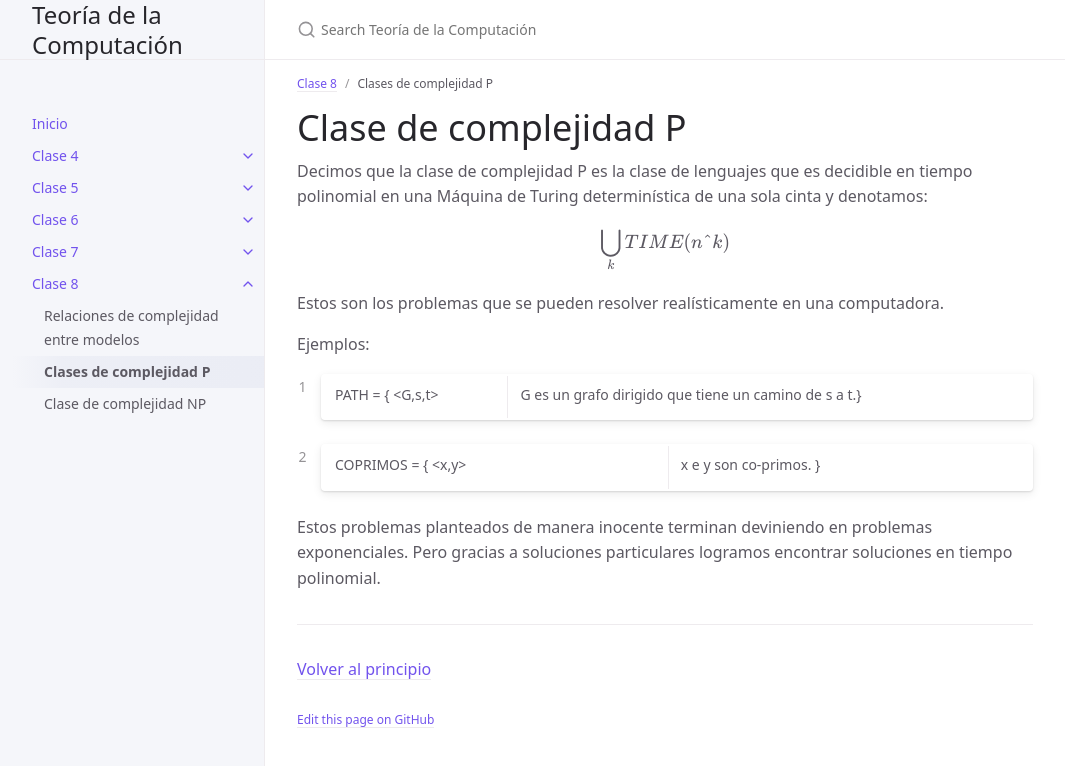
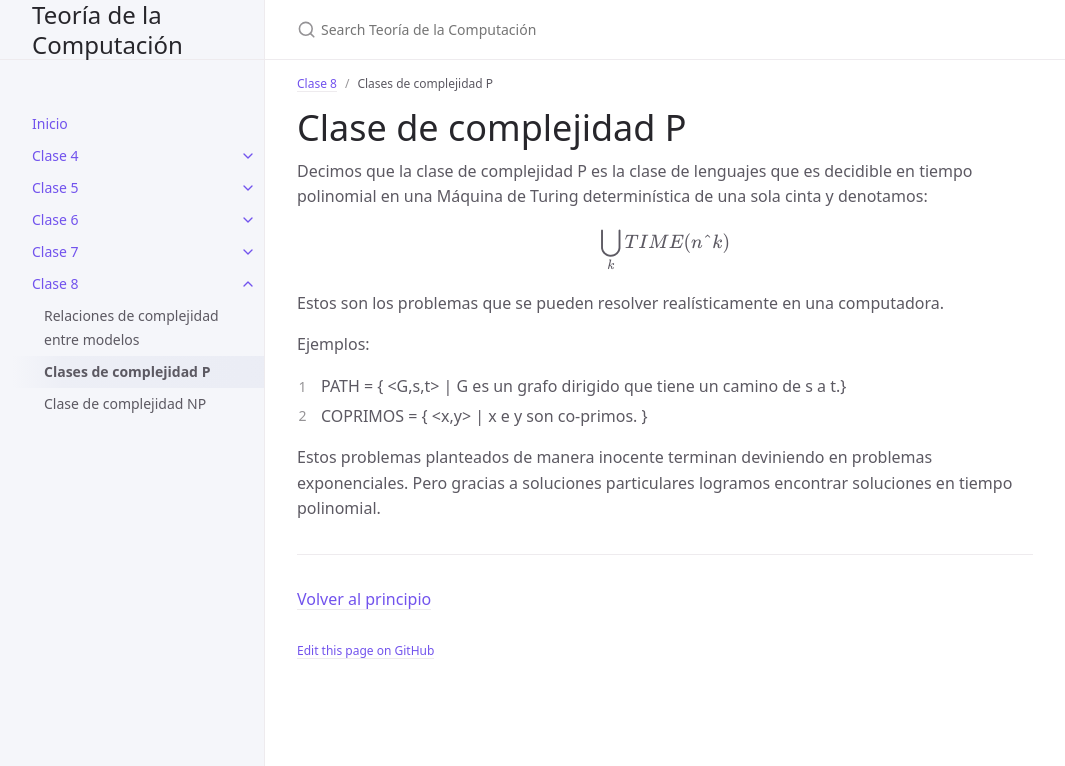
Before and after one commit to teoria-de-la-compu/teoria-de-la-compu.github.io, a Jekyll site: the page built from docs/clase-8/clase-de-complejidad-p.md, in a window 1280 px wide. Shown: the top 766 px of the page, without its empty margins (107-1172 px from the left). Built offline with Jekyll 4.4.1, drawn with Linux system fonts in a browser that asks for light colours.

```diff
--- a/docs/clase-8/clase-de-complejidad-p.md
+++ b/docs/clase-8/clase-de-complejidad-p.md
@@ -16,7 +16,7 @@ Estos son los problemas que se pueden resolver realísticamente en una computado
 
 Ejemplos:
 
-1. PATH = { <G,s,t> | G es un grafo dirigido que tiene un camino de s a t.}
-2. COPRIMOS = { <x,y> | x e y son co-primos. }
+1. PATH = { <G,s,t> \| G es un grafo dirigido que tiene un camino de s a t.}
+2. COPRIMOS = { <x,y> \| x e y son co-primos. }
 
 Estos problemas planteados de manera inocente terminan deviniendo en problemas exponenciales. Pero gracias a soluciones particulares logramos encontrar soluciones en tiempo polinomial.
```
